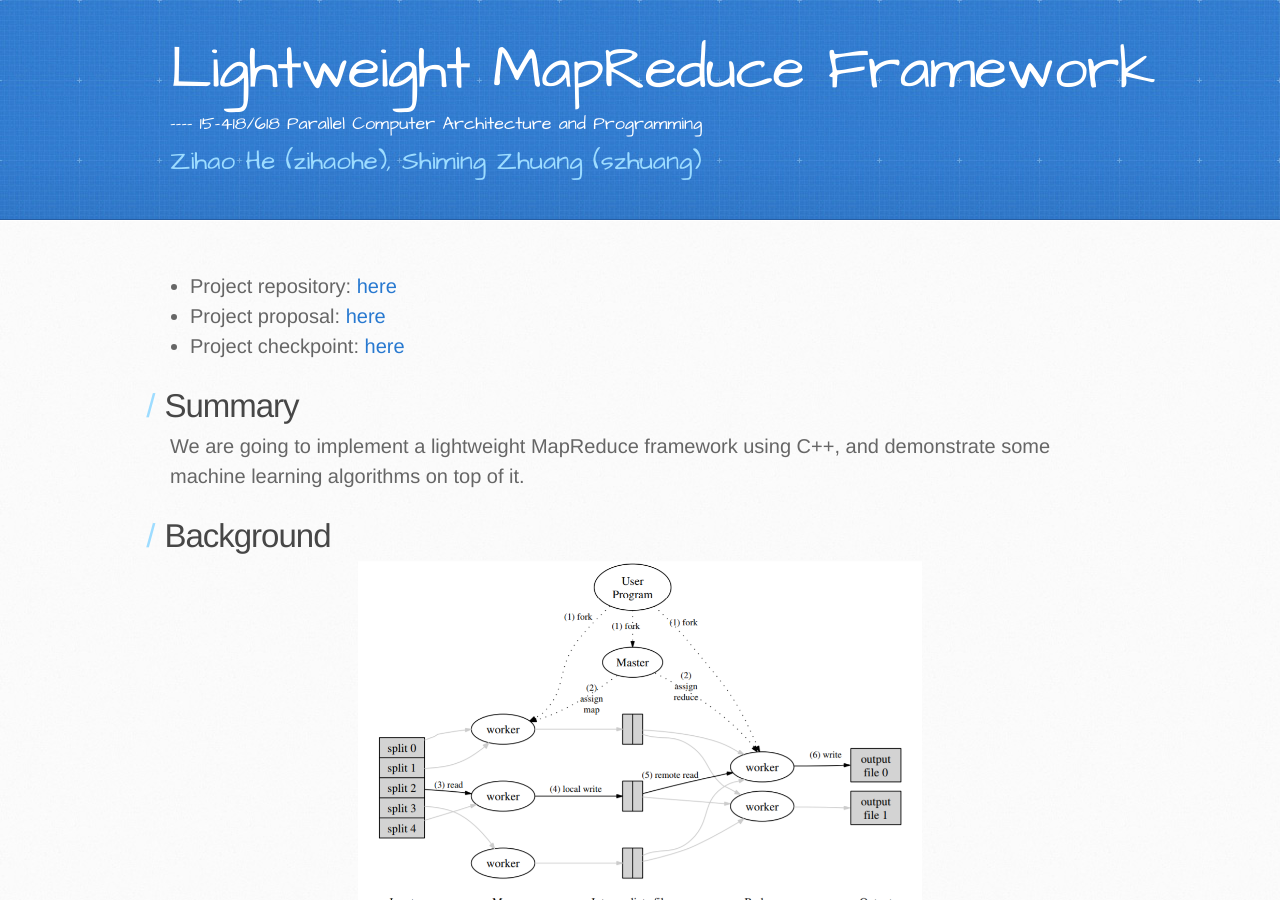
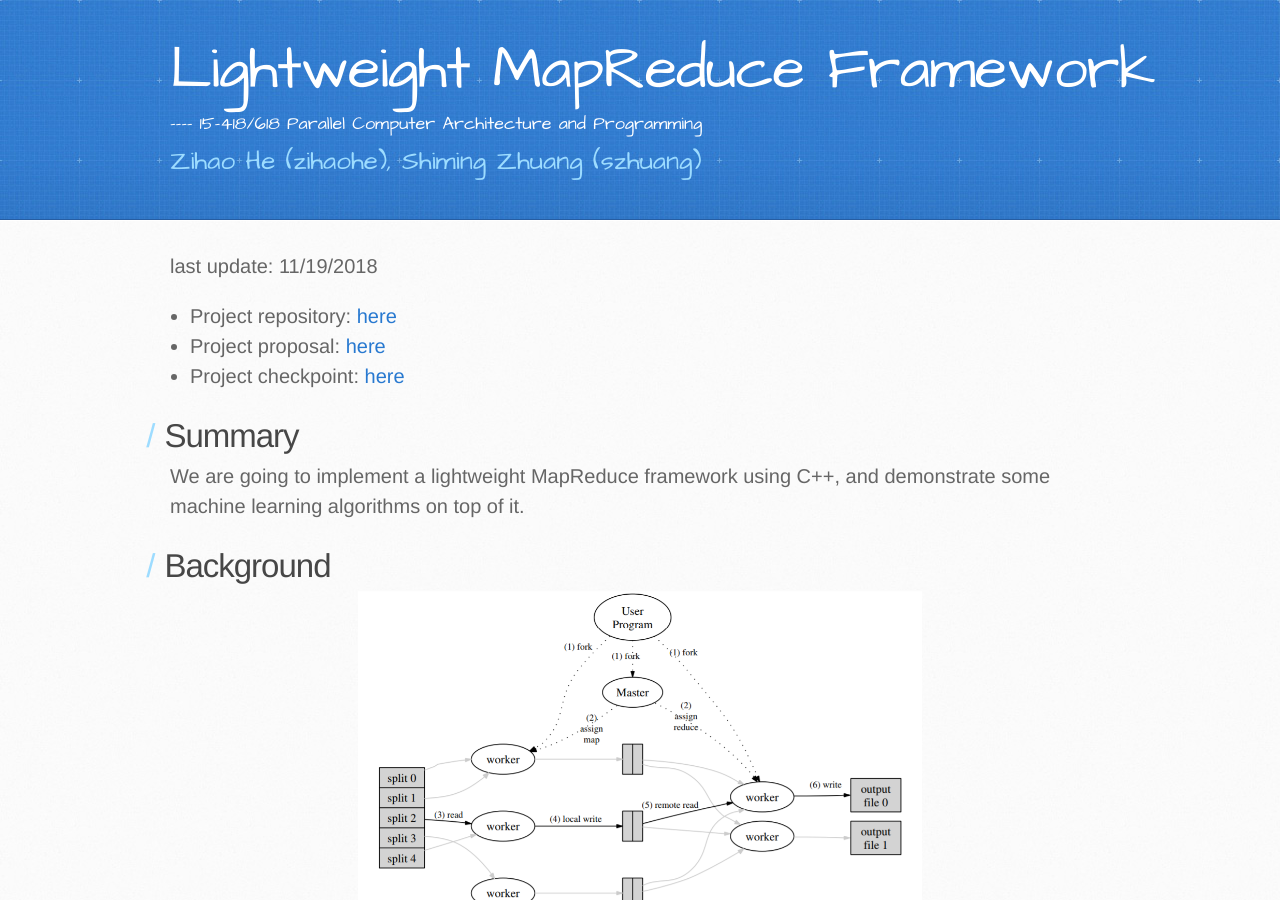
Before and after one commit to hzh0512/hzh0512.github.io, a Jekyll site: the page built from _p/mapreduce.md, in a window 1280 px wide and 900 px high. Built offline with Jekyll 4.4.1, drawn with Linux system fonts in a browser that asks for light colours.

Commit message:
add last update

```diff
--- a/_p/mapreduce.md
+++ b/_p/mapreduce.md
@@ -4,6 +4,7 @@ title: Lightweight MapReduce Framework
 tag: 15-418/618 Parallel Computer Architecture and Programming
 description: Zihao He (zihaohe), Shiming Zhuang (szhuang)
 ---
+last update: 11/19/2018
 * Project repository: [here](https://github.com/hzh0512/Lightweight-MapReduce)
 * Project proposal: [here](../assets/files/proposal.pdf)
 * Project checkpoint: [here](../assets/files/checkpoint.pdf)
```
